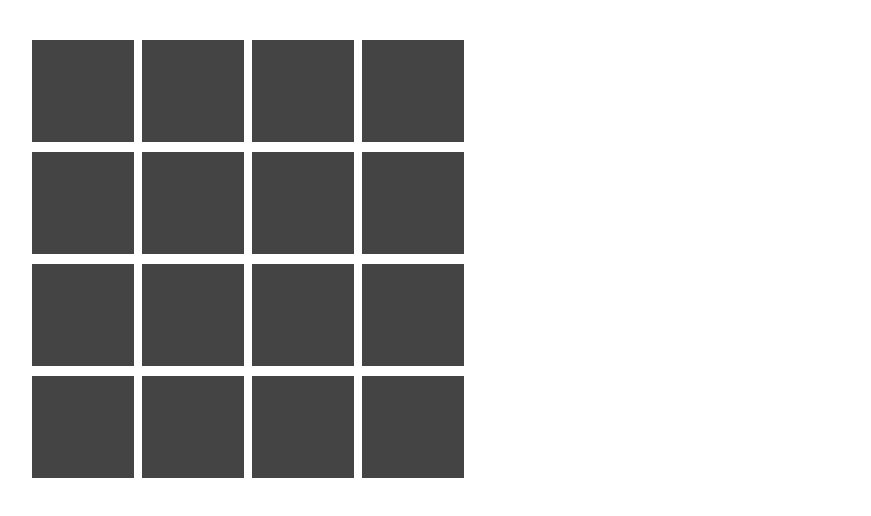
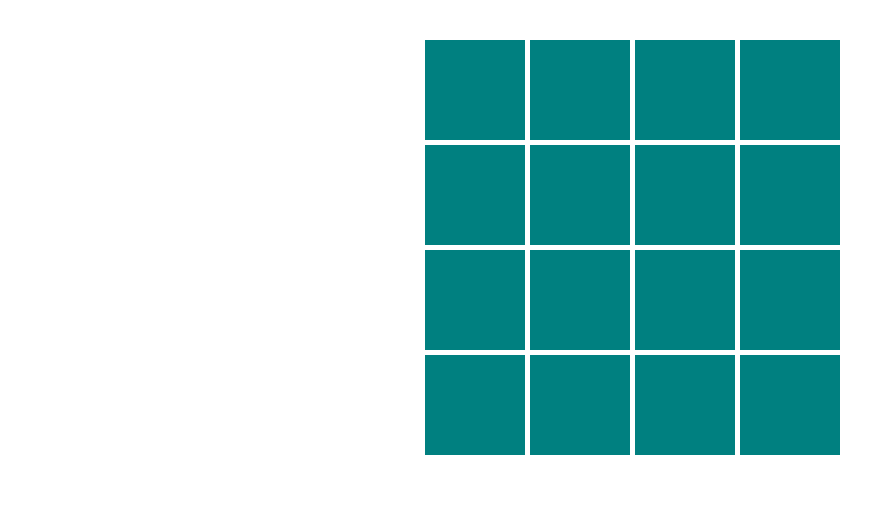
Before and after one commit to motionsuggests/rover-challenge, a React (Create React App) app: page / in a window 1280 px wide. Shown: the top 516 px of the page, without its empty margins (8-879 px from the left). Built offline with nearby package versions, Linux system fonts and the light colour scheme.

Commit message:
center grid

```diff
--- a/src/components/PlanetGrid/PlanetGrid.css
+++ b/src/components/PlanetGrid/PlanetGrid.css
@@ -1,28 +1,21 @@
+.grid-wrapper {
+  width: 415px;
+  margin: 0 auto;
+}
+
 .grid {
     display: grid;
     grid-template-columns: 100px 100px 100px 100px;
-    grid-gap: 10px;
+    grid-gap: 5px;
     background-color: #fff;
-    /* border: 1px solid #444; */
-
-
-    display: grid;
-
-    grid-gap: 10px;
-    background-color: #fff;
-    color: #444;
+    margin: 0 auto;
+    width: auto;
   }
 
   .cell {
     background-color: teal;
-    border: 1px solid #444;
+    /* border: 1px solid #444; */
     color: #fff;
-    padding: 200px;
-    /* font-size: 150%; */
+    padding: 50px;
 
-    background-color: #444;
-    color: #fff;
-    /* max-height: 100px; */
-    padding: 50px;
-    font-size: 150%;
   }
--- a/src/components/PlanetGrid/PlanetGrid.js
+++ b/src/components/PlanetGrid/PlanetGrid.js
@@ -11,6 +11,7 @@ class PlanetGrid extends Component {
 
     render() {
         return (
+            <div className="grid-wrapper">
                 <div className="grid">
                     <div className="cell"></div>
                     <div className="cell"></div>
@@ -29,6 +30,7 @@ class PlanetGrid extends Component {
                     <div className="cell"></div>
                     <div className="cell"></div>
                 </div>
+            </div>
         );
     }
 }
```
Lines whose indentation alone changed are shown as unchanged.
